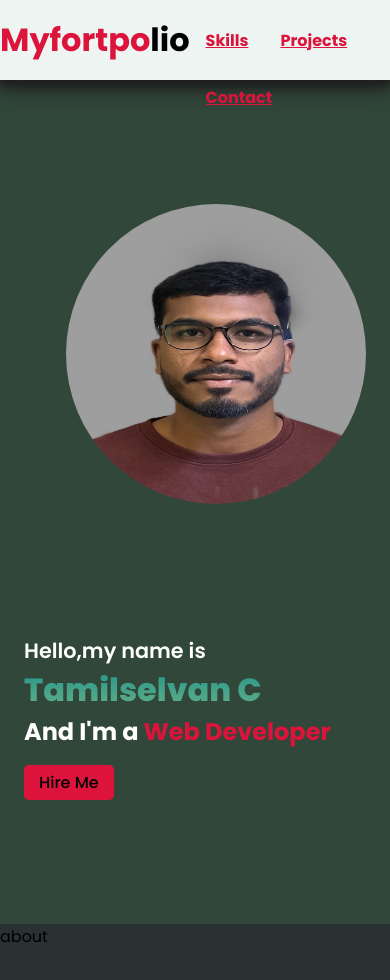
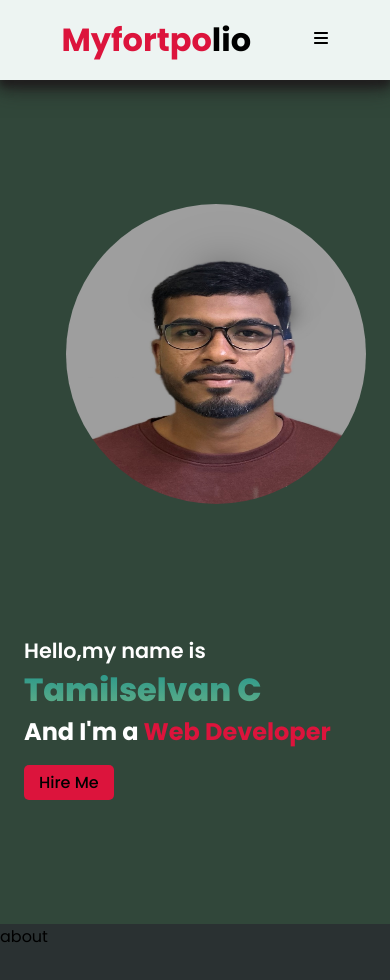
Before and after one commit to TamilselvanChandrakumar/my-portfolio, a React (Vite) app in the folder portfolio-app/: page / in a window 390 px wide. Shown: the top 980 px of the page. Built offline with nearby package versions, Linux system fonts and the light colour scheme.

Commit message:
first commit

```diff
--- a/portfolio-app/package.json
+++ b/portfolio-app/package.json
@@ -11,7 +11,8 @@
   },
   "dependencies": {
     "react": "^18.2.0",
-    "react-dom": "^18.2.0"
+    "react-dom": "^18.2.0",
+    "react-icons": "^5.0.1"
   },
   "devDependencies": {
     "@types/react": "^18.2.56",
--- a/portfolio-app/src/component/navbar/Navbar.css
+++ b/portfolio-app/src/component/navbar/Navbar.css
@@ -24,3 +24,32 @@
   color: var(--font-primary-color);
   font-weight: 700;
 }
+.hamburger {
+  display: none;
+}
+
+@media (max-width: 800px) {
+  .navbar-links-container {
+    position: absolute;
+    top: 0;
+    transform: translateY(-500px);
+  }
+  .active {
+    width: 70%;
+    height: 100vh;
+    top: 0;
+    right: 0;
+    transform: translateY(80px);
+    transition: all 1s ease-in-out;
+    background-color: cadetblue;
+  }
+  .navbar-links li {
+    display: block;
+    text-align: right;
+    padding: 2rem;
+  }
+
+  .hamburger {
+    display: block;
+  }
+}
--- a/portfolio-app/src/component/navbar/Navbar.jsx
+++ b/portfolio-app/src/component/navbar/Navbar.jsx
@@ -1,6 +1,12 @@
-import React from "react";
+import React, { useState } from "react";
 import "../navbar/Navbar.css";
+import { FaBars } from "react-icons/fa6";
 const Navbar = () => {
+  const [sidenav, setSideNav] = useState(false);
+  const handleSidenav = () => {
+    setSideNav(!sidenav);
+    console.log("clicked");
+  };
   return (
     <>
       <div className="navbar-container">
@@ -9,7 +15,10 @@ const Navbar = () => {
             Myfortpo<span>lio</span>
           </h1>
         </div>
-        <nav className="navbar-links-container">
+        <div className="hamburger" onClick={handleSidenav}>
+          <FaBars></FaBars>
+        </div>
+        <nav className={`navbar-links-container ${sidenav ? "active" : null}`}>
           <ul className="navbar-links">
             <li>
               <a href="#home">Home</a>
```
Also changed, not shown: 1 other file (tests, documents, lock files or other folders).
